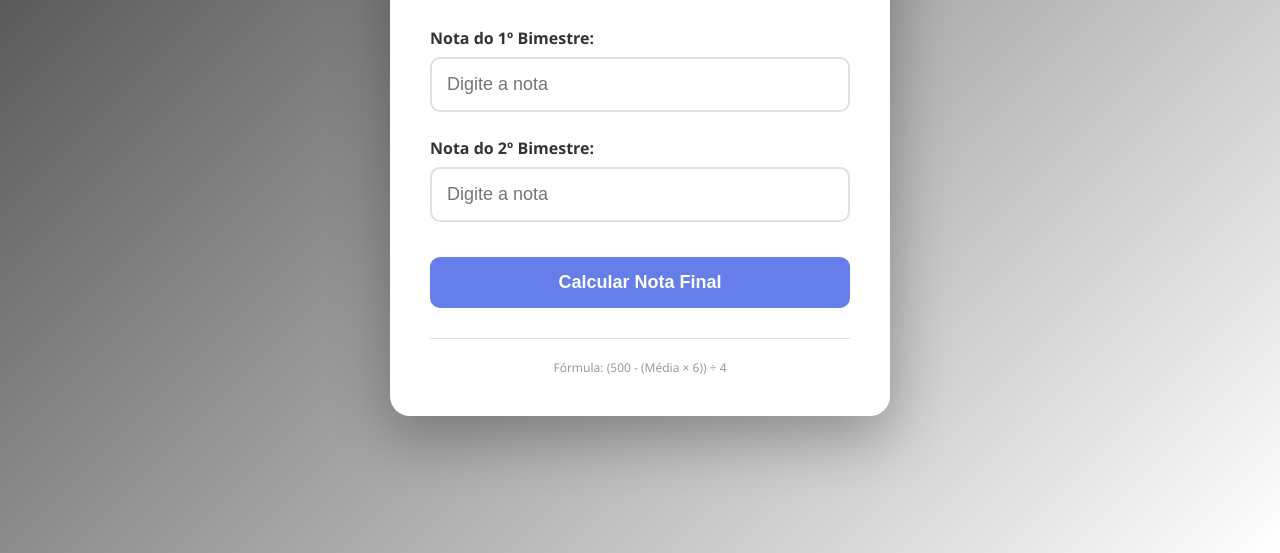
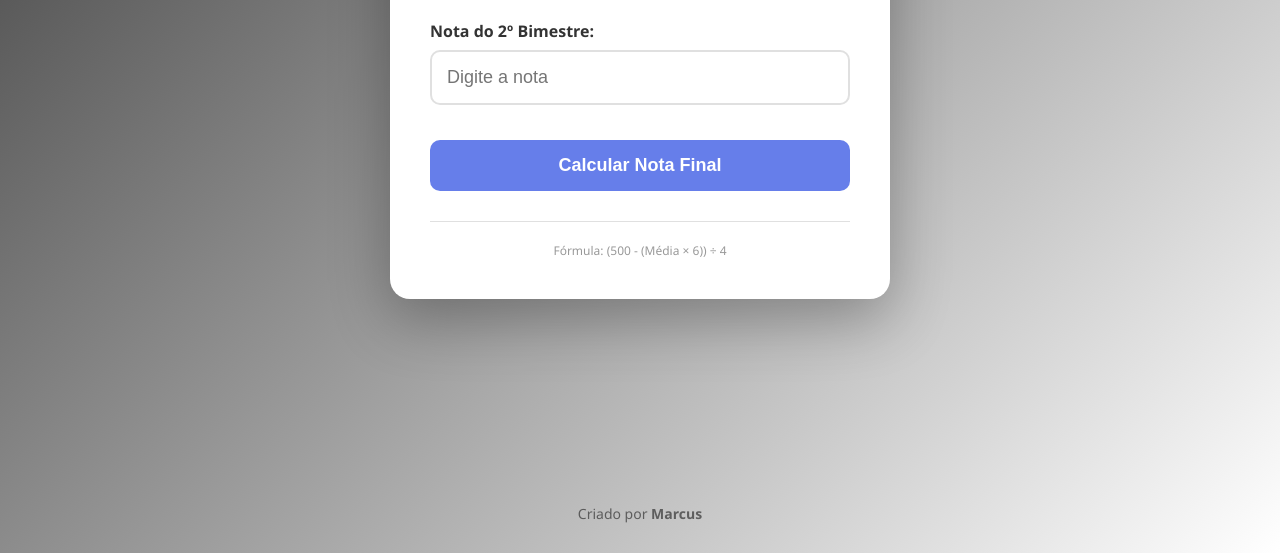
Before and after one commit to marcusRodrigues9/calculadora-fai, a plain HTML site: page index.html in a window 1280 px wide. Shown: the part 247-800 px from the top of the page. Drawn offline with Linux system fonts and the light colour scheme.

Commit message:
adicao footer

```diff
--- a/index.html
+++ b/index.html
@@ -16,7 +16,8 @@
             background: linear-gradient(135deg, #444444 0%, #ffffff 100%);
             min-height: 100vh;
             display: flex;
-            justify-content: center;
+            flex-direction: column;
+            justify-content: space-between;
             align-items: center;
             padding: 20px;
         }
@@ -90,10 +91,6 @@
             box-shadow: 0 10px 20px rgba(102, 126, 234, 0.3);
         }
 
-        button:active {
-            transform: translateY(0);
-        }
-
         #resultado {
             margin-top: 30px;
             padding: 25px;
@@ -135,6 +132,15 @@
             border-top: 1px solid #e0e0e0;
         }
 
+        footer {
+            margin-top: 25px;
+            text-align: center;
+            font-size: 14px;
+            color: #333;
+            padding: 10px;
+            opacity: 0.7;
+        }
+
         @media (max-width: 600px) {
             .container {
                 padding: 25px;
@@ -151,6 +157,7 @@
     </style>
 </head>
 <body>
+
     <div class="container">
         <h1>📚 Calculadora de Nota Final</h1>
         <p class="subtitle">Descubra quanto você precisa tirar na prova final</p>
@@ -174,6 +181,10 @@
         </div>
     </div>
 
+    <footer>
+        Criado por <strong>Marcus</strong>
+    </footer>
+
     <script>
         function calcular() {
             const n1 = parseFloat(document.getElementById('nota1').value);
@@ -193,7 +204,6 @@
             resultado.innerHTML = `Você precisa tirar <strong>${ex.toFixed(2)}</strong> na final.`;
         }
 
-        // Permitir calcular ao pressionar Enter
         document.getElementById('nota1').addEventListener('keypress', function(e) {
             if (e.key === 'Enter') calcular();
         });
```
